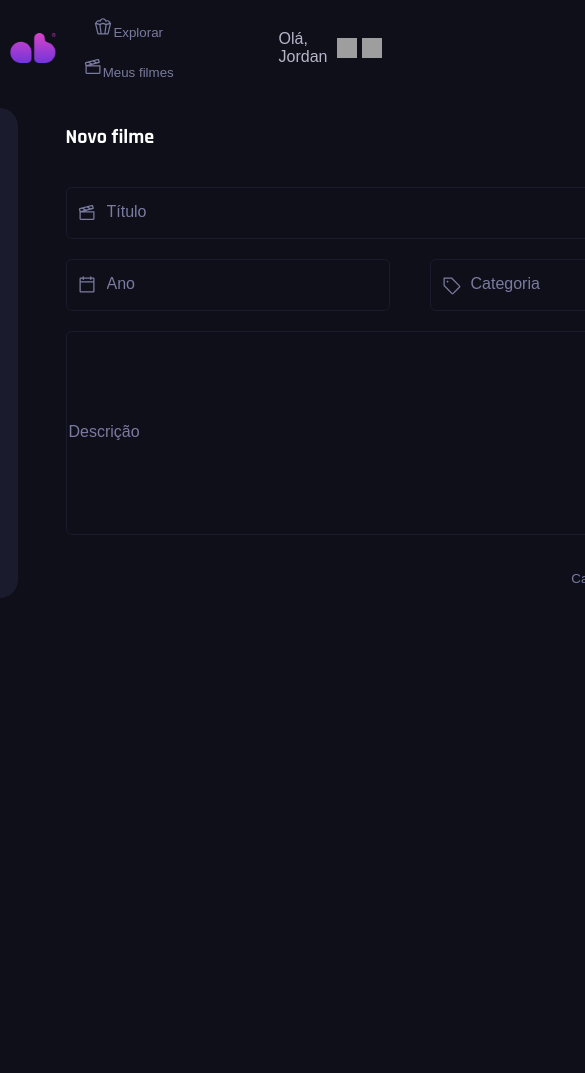
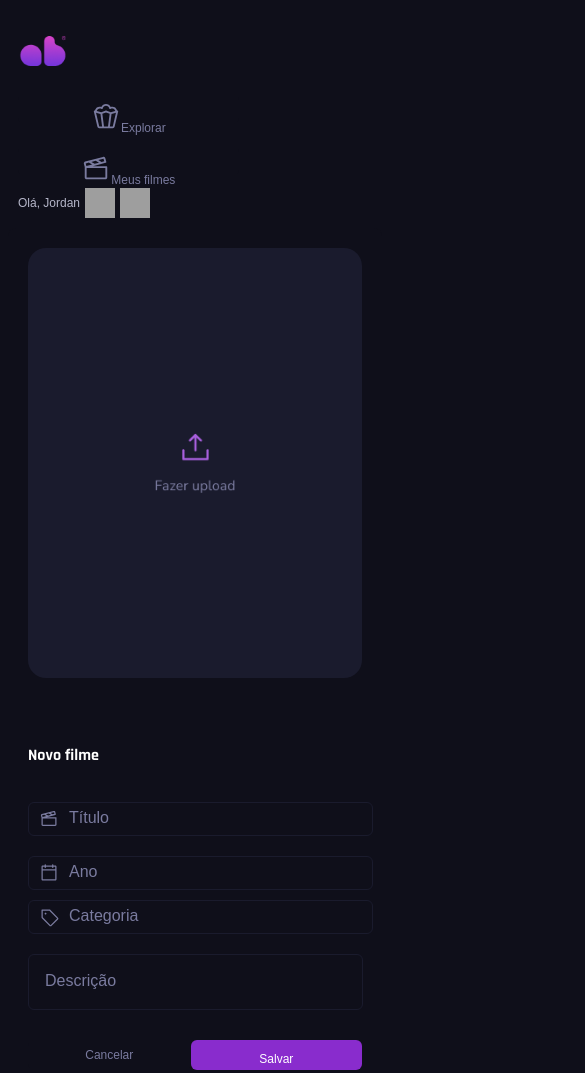
Before and after one commit to pedraocode/abfilmes-novofilme, a plain HTML site: page index.html in a window 390 px wide. Shown: the top 1073 px of the page, 585 px wide, since content can reach past the window. Before the commit the page ends 844 px from the top, so only its background shows below. Drawn offline with Linux system fonts and the light colour scheme; grey boxes are pictures that could not be loaded; a web font is replaced by a local one.

Commit message:
falta o topo

```diff
--- a/style.css
+++ b/style.css
@@ -68,10 +68,12 @@ font-family: 'Nunito' sans-serif;
 font-size: 16px;
 font-weight: 400;
 line-height: 24px;
-text-align: left;
+
 color: var(--grayscale-gray-500, #7A7B9F);
 
+
     }
+
 
     .maior {
         width: 644px;
@@ -119,14 +121,19 @@ background-repeat: no-repeat;
     }
 
     .enorme {
-        width: 682px;
-height: 200px;
-gap: 8px;
-border-radius: 6px;
-border: 1px;
-opacity: 0px;
+
+        width: 641px;
+        height: 200px;
+        padding: 12px 16px;
+        gap: 8px;
+        border-radius: 6px;
+        border: 1px;
+        opacity: 0px;
+
 border: 1px solid var(--grayscale-gray-300, #1A1B2D);
 background-color: rgb(15, 15, 26);
+
+
     }
     .osdois {
 display: flex;
@@ -179,3 +186,186 @@ opacity: 0px;
         align-items: center;
         justify-content: flex-end;
     }
+    @media (max-width: 1200px) {
+        .osdois {
+            flex-direction: column; /* Muda para coluna em telas menores */
+            align-items: center; /* Centraliza o conteúdo */
+        }
+
+        .esquerda, .direita {
+            width: 100%; /* Torna as colunas responsivas */
+            max-width: none; /* Remove o limite máximo */
+        }
+
+        .aa {
+            width: 100%; /* Ajusta a imagem */
+            height: auto; /* Mantém a proporção */
+        }
+
+        .maior,
+        .menores,
+        .menores2,
+        .enorme {
+            width: 90%; /* Ajusta a largura dos inputs */
+            max-width: none; /* Remove o limite máximo */
+        }
+
+        .lado {
+            flex-direction: column; /* Muda para coluna para melhor adaptação */
+            gap: 10px; /* Ajusta o espaçamento */
+        }
+
+        .topo {
+            flex-direction: column; /* Muda para coluna em telas menores */
+            align-items: flex-start; /* Alinhamento à esquerda */
+        }
+
+        .butastrar,
+        .butmes,
+        .ok {
+            width: 100%; /* Torna os botões responsivos */
+            margin-top: 10px; /* Espaçamento entre botões */
+        }
+
+        img {
+            width: 30px; /* Ajusta a largura das imagens */
+            height: 30px; /* Ajusta a altura das imagens */
+        }
+    }
+
+    @media (max-width: 768px) {
+        h2 {
+            font-size: 18px; /* Reduz o tamanho da fonte para h2 */
+        }
+
+        span {
+            font-size: 14px; /* Reduz o tamanho da fonte do span */
+        }
+
+        .butastrar,
+        .butmes,
+        .ok {
+            height: 36px; /* Ajusta a altura dos botões */
+            font-size: 14px; /* Reduz o tamanho da fonte dos botões */
+        }
+
+        .maior,
+        .menores,
+        .menores2,
+        .enorme {
+            height: 40px; /* Ajusta a altura dos inputs */
+            font-size: 14px; /* Reduz o tamanho da fonte dos inputs */
+        }
+    }
+
+    @media (max-width: 480px) {
+        h2 {
+            font-size: 16px; /* Reduz ainda mais o tamanho da fonte para h2 */
+        }
+
+        span {
+            font-size: 12px; /* Reduz ainda mais o tamanho da fonte do span */
+        }
+
+        .butastrar,
+        .butmes,
+        .ok {
+            height: 30px; /* Ajusta a altura dos botões para telas muito pequenas */
+            font-size: 12px; /* Reduz o tamanho da fonte dos botões */
+        }
+
+        .maior,
+        .menores,
+        .menores2,
+        .enorme {
+            height: 30px; /* Ajusta a altura dos inputs para telas muito pequenas */
+            font-size: 12px; /* Reduz o tamanho da fonte dos inputs */
+        }
+
+        .topo {
+            padding: 10px; /* Ajusta o padding do topo */
+        }
+    }
+    @media (max-width: 1200px) {
+        body {
+            background-color: rgb(15, 15, 26);
+        }
+
+        .osdois {
+            flex-direction: column; /* Coloca as colunas em vertical */
+            align-items: center; /* Centraliza horizontalmente */
+        }
+
+        .esquerda, .direita {
+            width: 100%; /* Colunas ocupam 100% da largura */
+            max-width: 100%; /* Remove o limite máximo */
+        }
+
+        .maior,
+        .menores,
+        .menores2,
+        .enorme {
+            width: 90%; /* Ajusta largura dos inputs */
+            max-width: none; /* Remove o limite máximo */
+            margin: 0 auto; /* Centraliza os inputs */
+        }
+
+        .topo {
+            flex-direction: column; /* Alinha verticalmente em telas menores */
+            align-items: flex-start; /* Alinhamento à esquerda */
+        }
+
+        .butastrar, .butmes, .ok {
+            width: 100%; /* Botões ocupam 100% da largura */
+            margin-top: 10px; /* Espaçamento entre botões */
+        }
+
+        img {
+            width: 30px; /* Ajusta o tamanho das imagens */
+            height: 30px;
+        }
+    }
+
+    @media (max-width: 768px) {
+        h2 {
+            font-size: 18px; /* Tamanho da fonte reduzido */
+        }
+
+        span {
+            font-size: 14px; /* Tamanho da fonte reduzido */
+        }
+
+        .butastrar, .butmes, .ok {
+            height: 36px; /* Ajusta altura dos botões */
+            font-size: 14px; /* Tamanho da fonte dos botões */
+        }
+
+        .maior, .menores, .menores2, .enorme {
+            height: 40px; /* Ajusta altura dos inputs */
+            font-size: 14px; /* Tamanho da fonte dos inputs */
+        }
+    }
+
+    @media (max-width: 480px) {
+        h2 {
+            font-size: 16px; /* Tamanho da fonte ainda menor */
+        }
+
+        span {
+            font-size: 12px; /* Tamanho da fonte ainda menor */
+        }
+
+        .butastrar, .butmes, .ok {
+            height: 30px; /* Altura dos botões */
+            font-size: 12px; /* Tamanho da fonte dos botões */
+        }
+
+        .maior, .menores, .menores2, .enorme {
+            height: 30px; /* Altura dos inputs */
+            font-size: 12px; /* Tamanho da fonte dos inputs */
+        }
+
+        .topo {
+            padding: 10px; /* Ajusta padding do topo */
+        }
+    }
```
